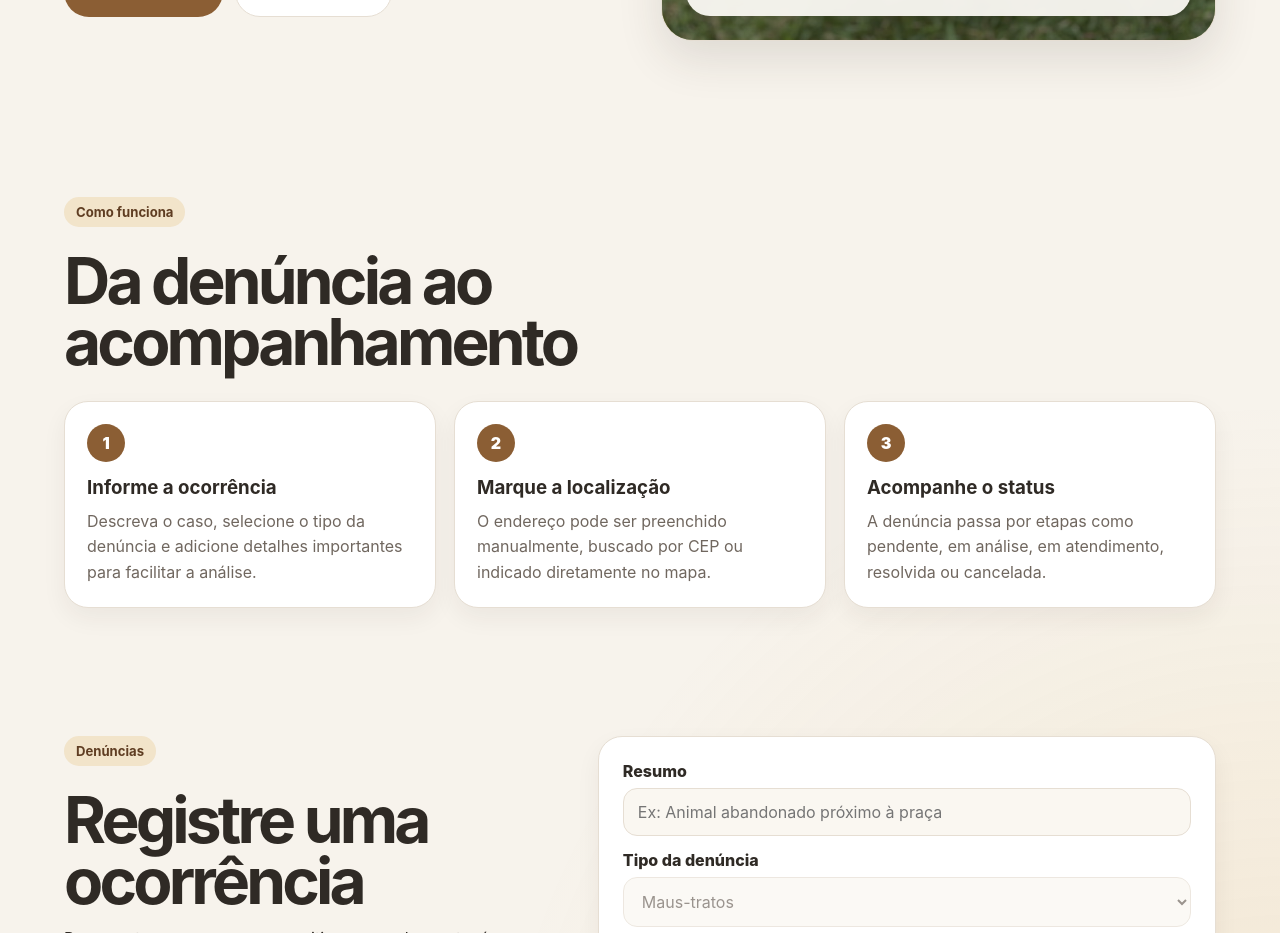
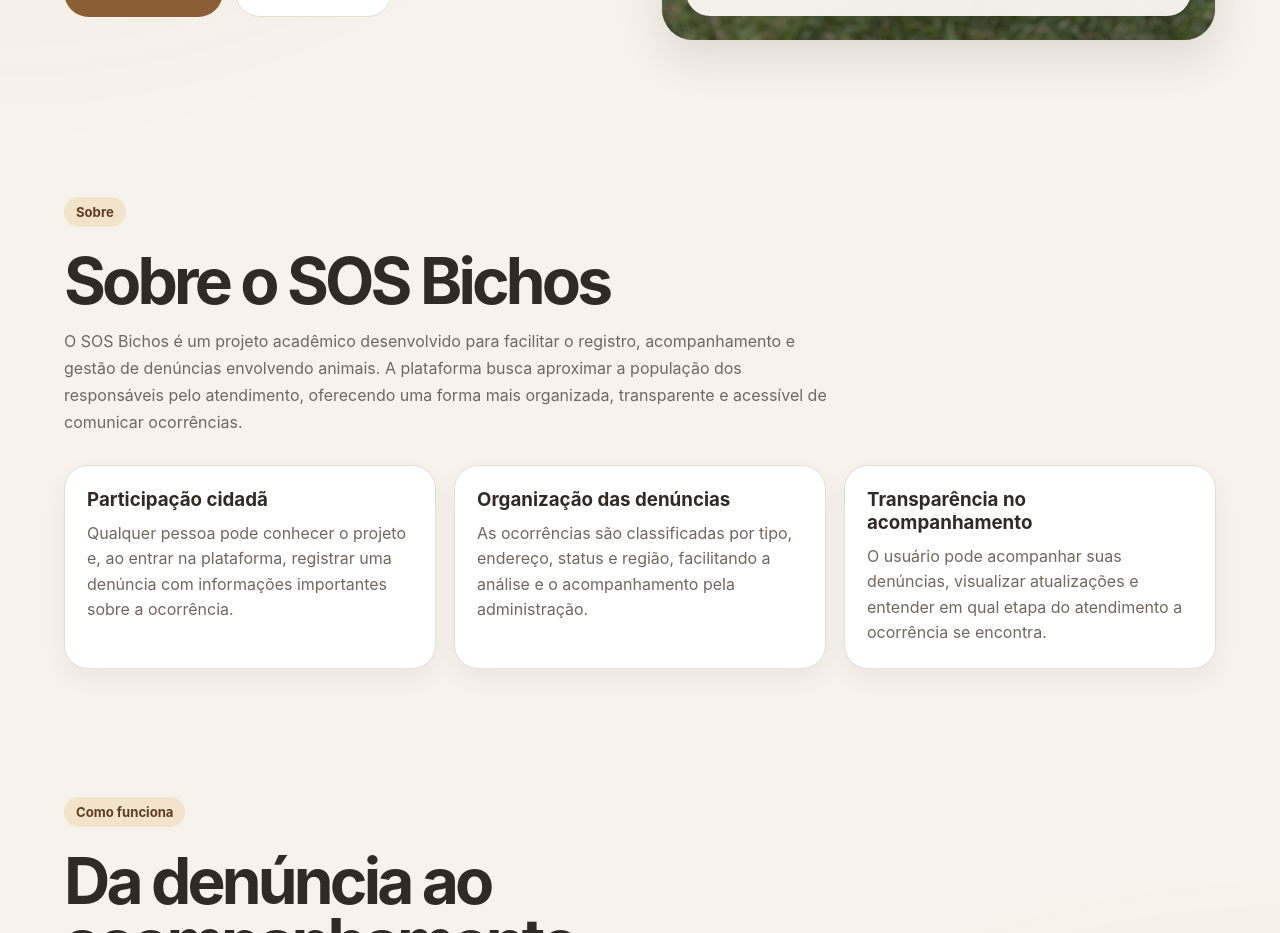
Before and after one commit to PontesDiogo/SOS-Bichos-26, a React (Vite) app: page / in a window 1280 px wide. Shown: the part 860-1793 px from the top of the page. Built offline with nearby package versions, Linux system fonts and the light colour scheme; no server answers.

Commit message:
fix: corrige layout mobile da home pública

```diff
--- a/src/pages/PublicHomePage.tsx
+++ b/src/pages/PublicHomePage.tsx
@@ -113,6 +113,44 @@ export function PublicHomePage({
                         </div>
                     </div>
                 </section>
+                <section id="sobre" className="public-section">
+                    <span className="section-tag">Sobre</span>
+
+                    <h2>Sobre o SOS Bichos</h2>
+
+                    <p>
+                        O SOS Bichos é um projeto acadêmico desenvolvido para facilitar o registro,
+                        acompanhamento e gestão de denúncias envolvendo animais. A plataforma busca
+                        aproximar a população dos responsáveis pelo atendimento, oferecendo uma forma
+                        mais organizada, transparente e acessível de comunicar ocorrências.
+                    </p>
+
+                    <div className="public-info-grid">
+                        <article>
+                            <h3>Participação cidadã</h3>
+                            <p>
+                                Qualquer pessoa pode conhecer o projeto e, ao entrar na plataforma,
+                                registrar uma denúncia com informações importantes sobre a ocorrência.
+                            </p>
+                        </article>
+
+                        <article>
+                            <h3>Organização das denúncias</h3>
+                            <p>
+                                As ocorrências são classificadas por tipo, endereço, status e região,
+                                facilitando a análise e o acompanhamento pela administração.
+                            </p>
+                        </article>
+
+                        <article>
+                            <h3>Transparência no acompanhamento</h3>
+                            <p>
+                                O usuário pode acompanhar suas denúncias, visualizar atualizações e
+                                entender em qual etapa do atendimento a ocorrência se encontra.
+                            </p>
+                        </article>
+                    </div>
+                </section>
 
                 <section id="como-funciona" className="public-section">
                     <span className="section-tag">Como funciona</span>
--- a/src/styles/layout.css
+++ b/src/styles/layout.css
@@ -3497,3 +3497,78 @@ footer,
   padding: 0;
   box-sizing: border-box;
 }
+@media (max-width: 900px) {
+  .public-hero {
+    min-height: auto;
+    grid-template-columns: 1fr;
+    padding-top: 32px;
+  }
+
+  .public-hero__visual {
+    display: flex;
+    flex-direction: column;
+    min-height: auto;
+    overflow: hidden;
+  }
+
+  .public-hero__image {
+    height: 320px;
+    object-fit: cover;
+  }
+
+  .public-hero__image-overlay {
+    display: none;
+  }
+
+  .public-hero__badges {
+    position: static;
+    width: auto;
+    padding: 14px;
+    display: grid;
+    gap: 12px;
+    background: rgba(47, 42, 37, 0.18);
+  }
+
+  .public-hero__badges article {
+    position: static;
+    width: 100%;
+    box-sizing: border-box;
+  }
+
+  .public-hero__floating-card {
+    position: static;
+    margin: 0 14px 14px;
+    box-sizing: border-box;
+  }
+}
+
+@media (max-width: 640px) {
+  .public-navbar {
+    position: static;
+  }
+
+  .public-navbar__links {
+    width: 100%;
+    gap: 8px;
+  }
+
+  .public-navbar__links button {
+    padding: 9px 10px;
+  }
+
+  .public-hero {
+    padding-inline: 22px;
+  }
+
+  .public-hero__image {
+    height: 280px;
+  }
+
+  .public-hero__badges {
+    padding: 12px;
+  }
+
+  .public-hero__floating-card {
+    margin: 0 12px 12px;
+  }
+}
```
